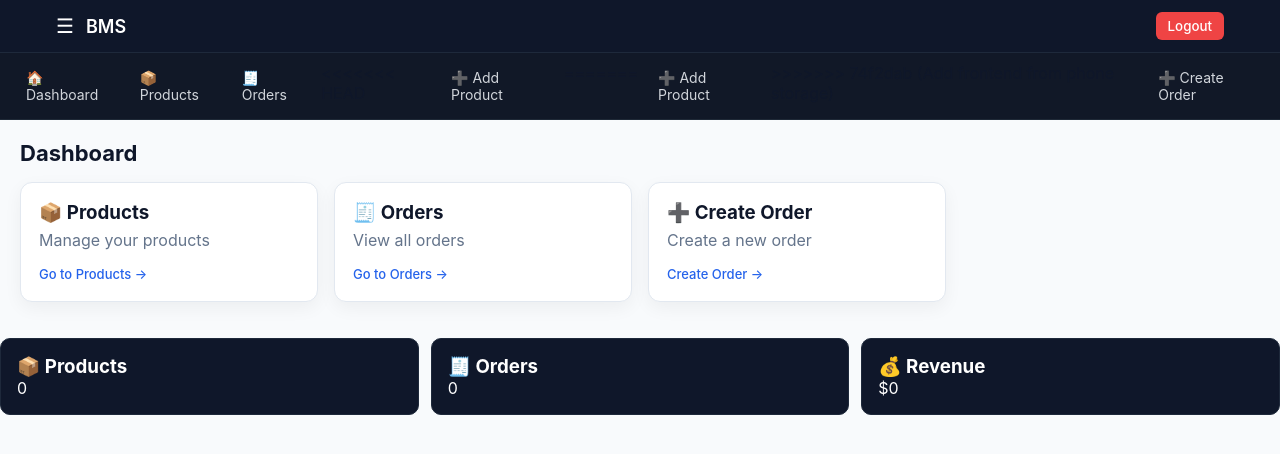
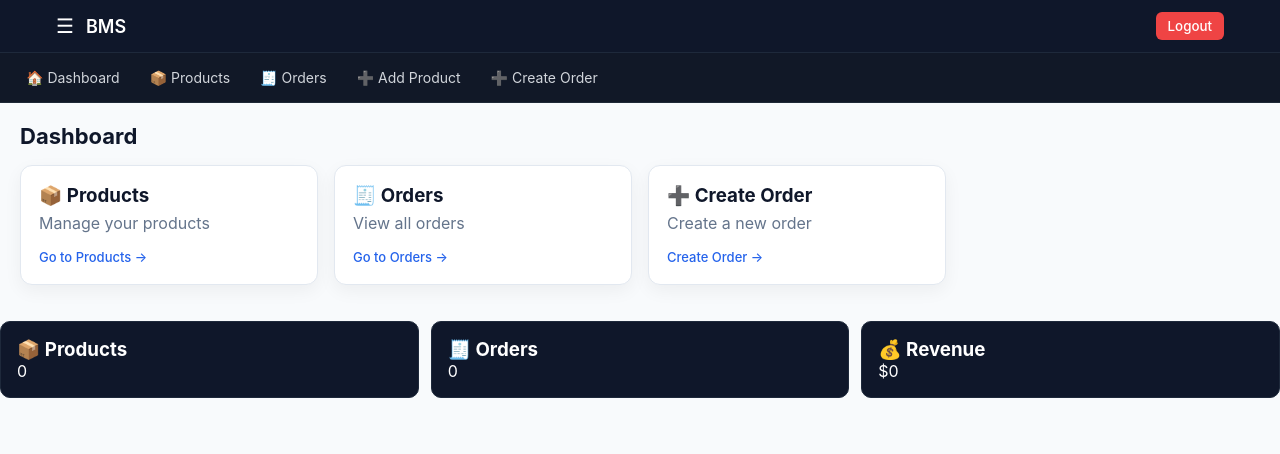
Before and after one commit to amsykhsolutions-hub/business-management-system-frontend, a plain HTML site: page dashboard.html in a window 1280 px wide. Drawn offline with Linux system fonts and the light colour scheme; no server answers.

Commit message:
Update dashboard.html

```diff
--- a/dashboard.html
+++ b/dashboard.html
@@ -29,11 +29,7 @@
   <a href="dashboard.html">🏠 Dashboard</a>
   <a href="products.html">📦 Products</a>
   <a href="orders.html">🧾 Orders</a>
-<<<<<<< HEAD
-<a href="add-product.html">➕ Add Product</a>
-=======
   <a href="add-product.html">➕ Add Product</a>
->>>>>>> 74f2dab (Add frontend from phone storage)
   <a href="create-order.html">➕ Create Order</a>
 </nav>
 
```
